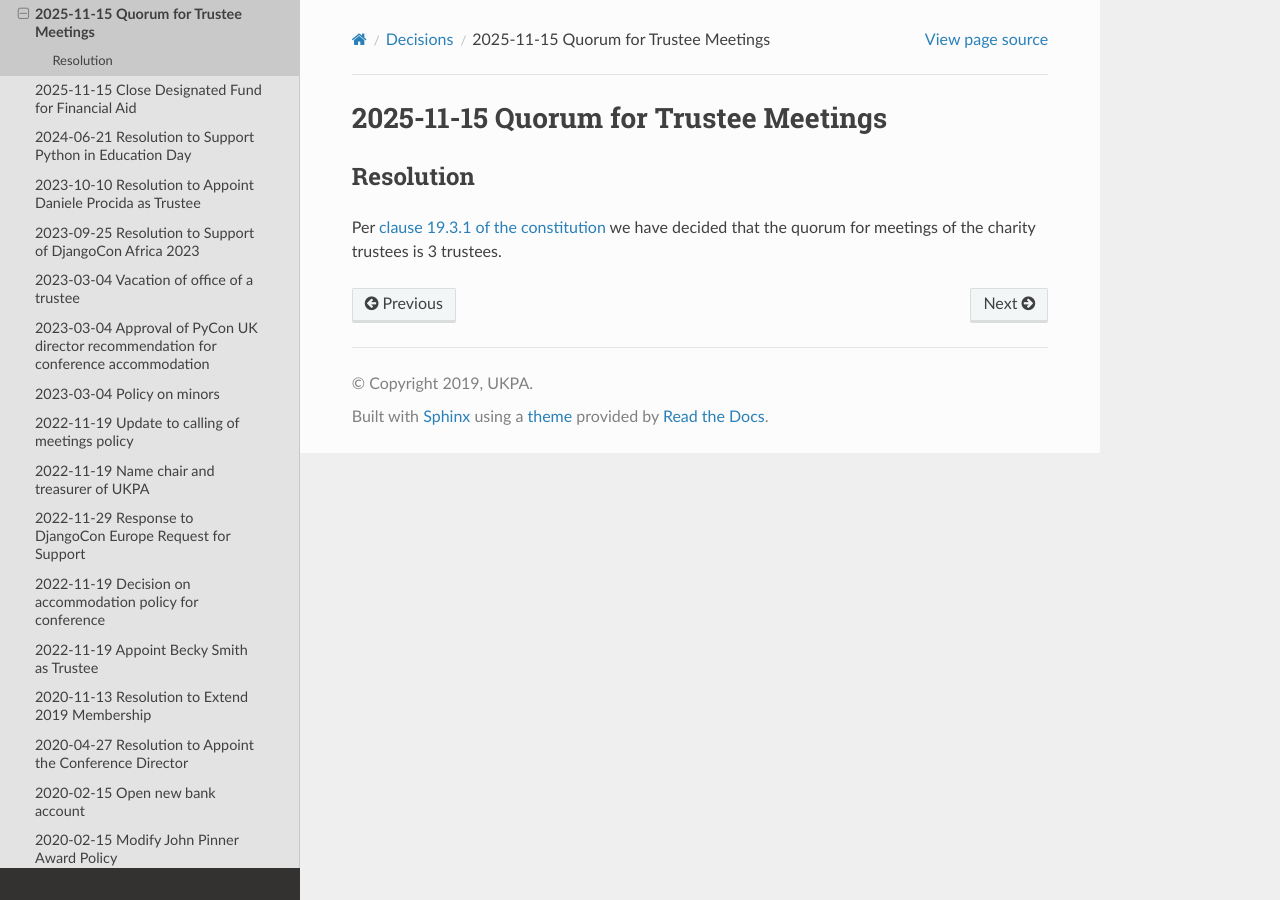
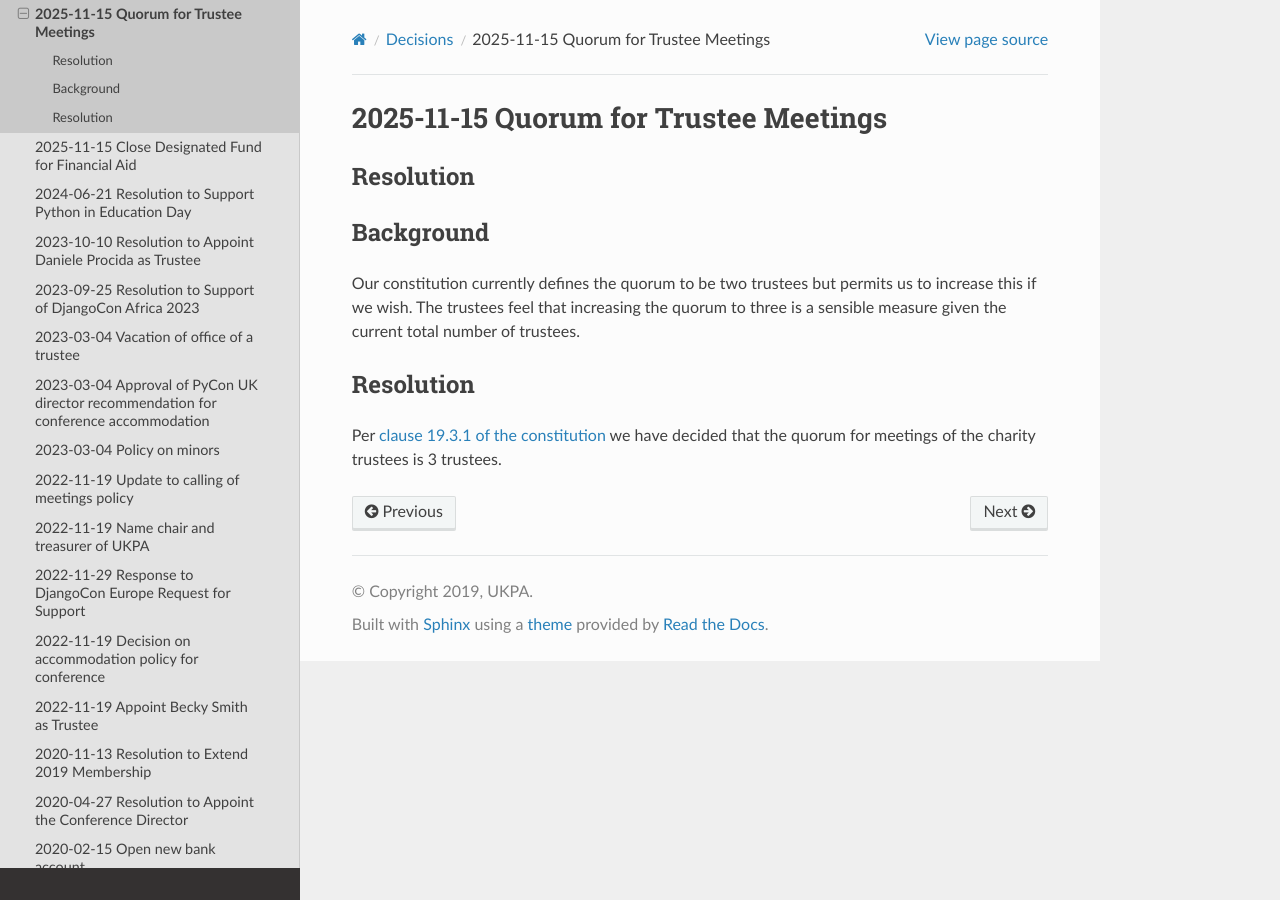
Before and after one commit to UKPythonAssociation/ukpa-internaldocs, a Sphinx documentation site: the page built from source/decisions/2025-11-15-trustee-quorum.rst, in a window 1280 px wide. Built offline with Sphinx 7.4.7 and the Read the Docs theme 3.1.0, drawn with Linux system fonts in a browser that asks for light colours.

Commit message:
Add background to quorum change decision
Co-authored-by: Owen Campbell <owen.campbell@uk.python.org>

```diff
--- a/source/decisions/2025-11-15-trustee-quorum.rst
+++ b/source/decisions/2025-11-15-trustee-quorum.rst
@@ -4,4 +4,11 @@
 Resolution
 ----------
 
+Background
+--------------------
+Our constitution currently defines the quorum to be two trustees but permits us to increase this if we wish. The trustees feel that increasing the quorum to three is a sensible measure given the current total number of trustees.
+
+Resolution
+----------
+
 Per `clause 19.3.1 of the constitution <https://github.com/UKPythonAssociation/ukpa-constitution/>`__ we have decided that the quorum for meetings of the charity trustees is 3 trustees.
```
